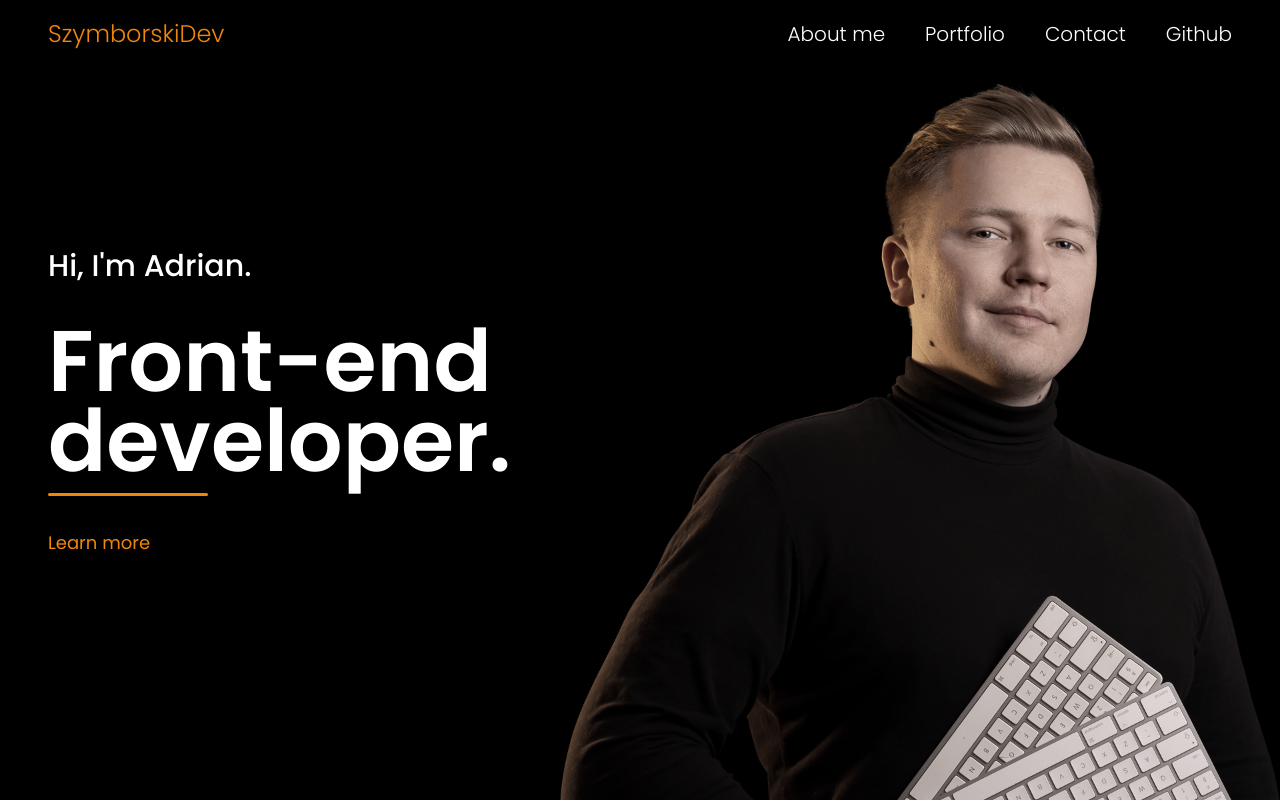
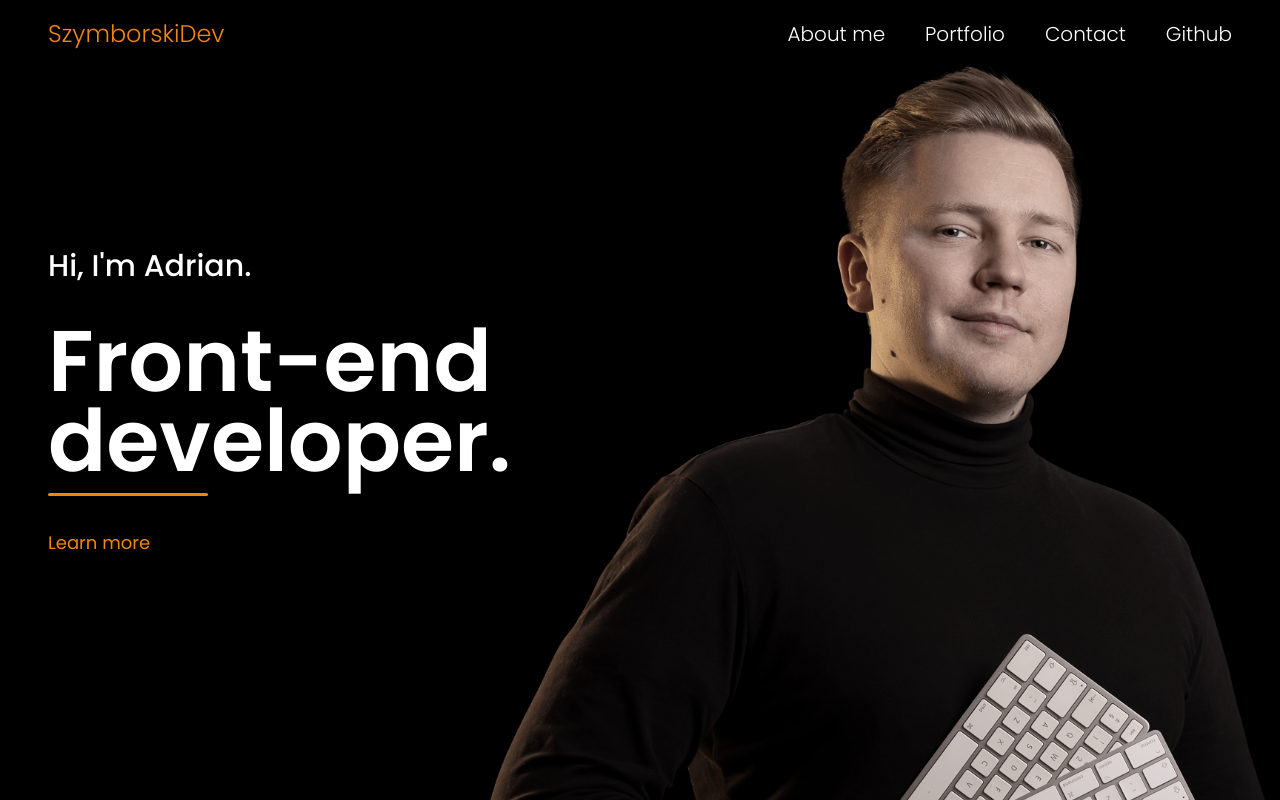
Before and after one commit to aSzymborski/szymborskidev, a React app: page / in a window 1280 px wide. Built offline with nearby package versions, Linux system fonts and the light colour scheme.

Commit message:
fixed background image in MainTemplate

```diff
--- a/src/components/templates/MainTemplate/MainTemplate.module.scss
+++ b/src/components/templates/MainTemplate/MainTemplate.module.scss
@@ -20,9 +20,9 @@
 
 .wrapperPhoto {
   position: absolute;
-  top: 0;
+  top: 3.8rem;
   right: 0;
-  max-width: 100%;
+  width: 100%;
   height: 100%;
   display: flex;
   align-items: flex-end;
@@ -36,7 +36,7 @@
 }
 
 .img {
-  width: 90%;
+  max-width: 100%;
   max-height: 100%;
   -webkit-filter: grayscale(60%);
   filter: grayscale(60%);
```
